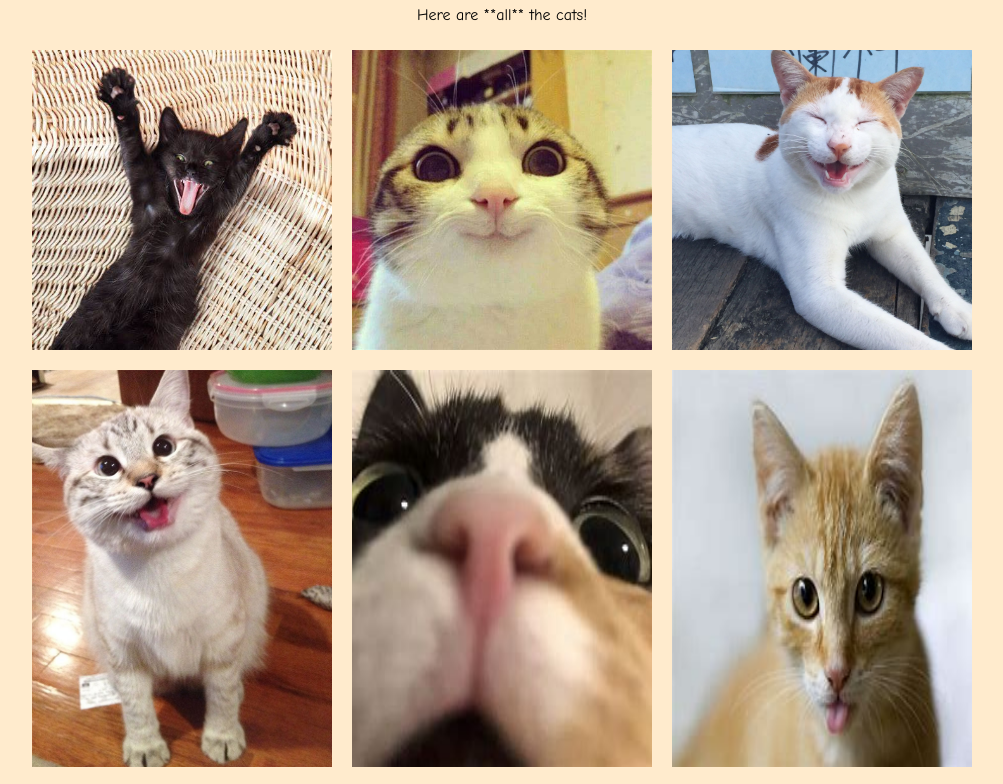
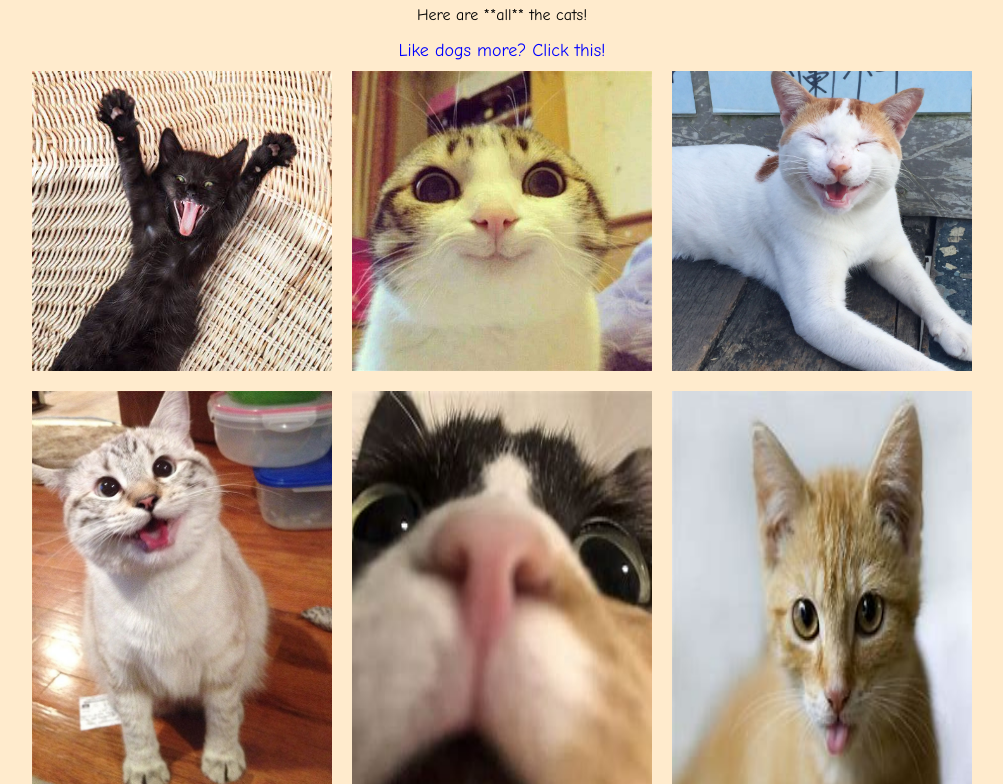
Before and after one commit to OSvodice/catimages, a plain HTML site: page index.html in a window 1280 px wide. Shown: the part 74-858 px from the top of the page, without its empty margins (138-1141 px from the left). Drawn offline with Linux system fonts and the light colour scheme.

Commit message:
Update index.html

```diff
--- a/index.html
+++ b/index.html
@@ -23,16 +23,29 @@
             flex-wrap: wrap;
             justify-content: center;
         }
+        a {
+            display: block;
+            margin-top: 10px;
+            color: blue;
+            font-size: 18px;
+            text-decoration: none;
+        }
+        a:hover {
+            text-decoration: underline;
+        }
     </style>
 </head>
 <body>
     <h1>So Many Catz!</h1>
     <p>Here are **all** the cats!</p>
 
+    <!-- Link to Dog page -->
+    <a href="dogs.html">Like dogs more? Click this!</a>
+
     <div class="catz-container" id="catzContainer"></div>
 
     <script>
-        // JavaScript to dynamically load images
+        // JavaScript to dynamically load cat images
         const totalImages = 1000; // Number of cat images in your 'cat' folder
         const container = document.getElementById('catzContainer');
 
```
